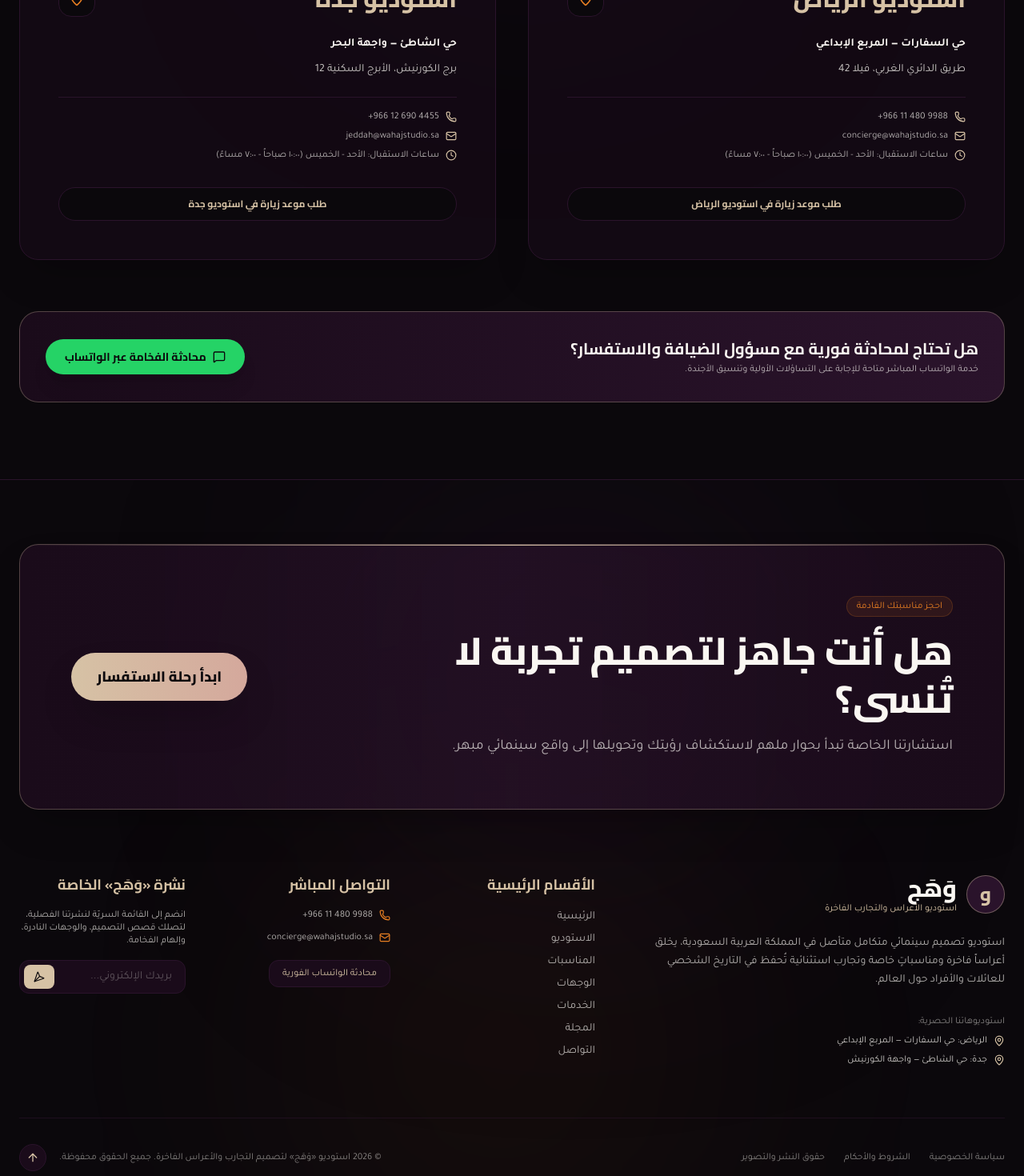
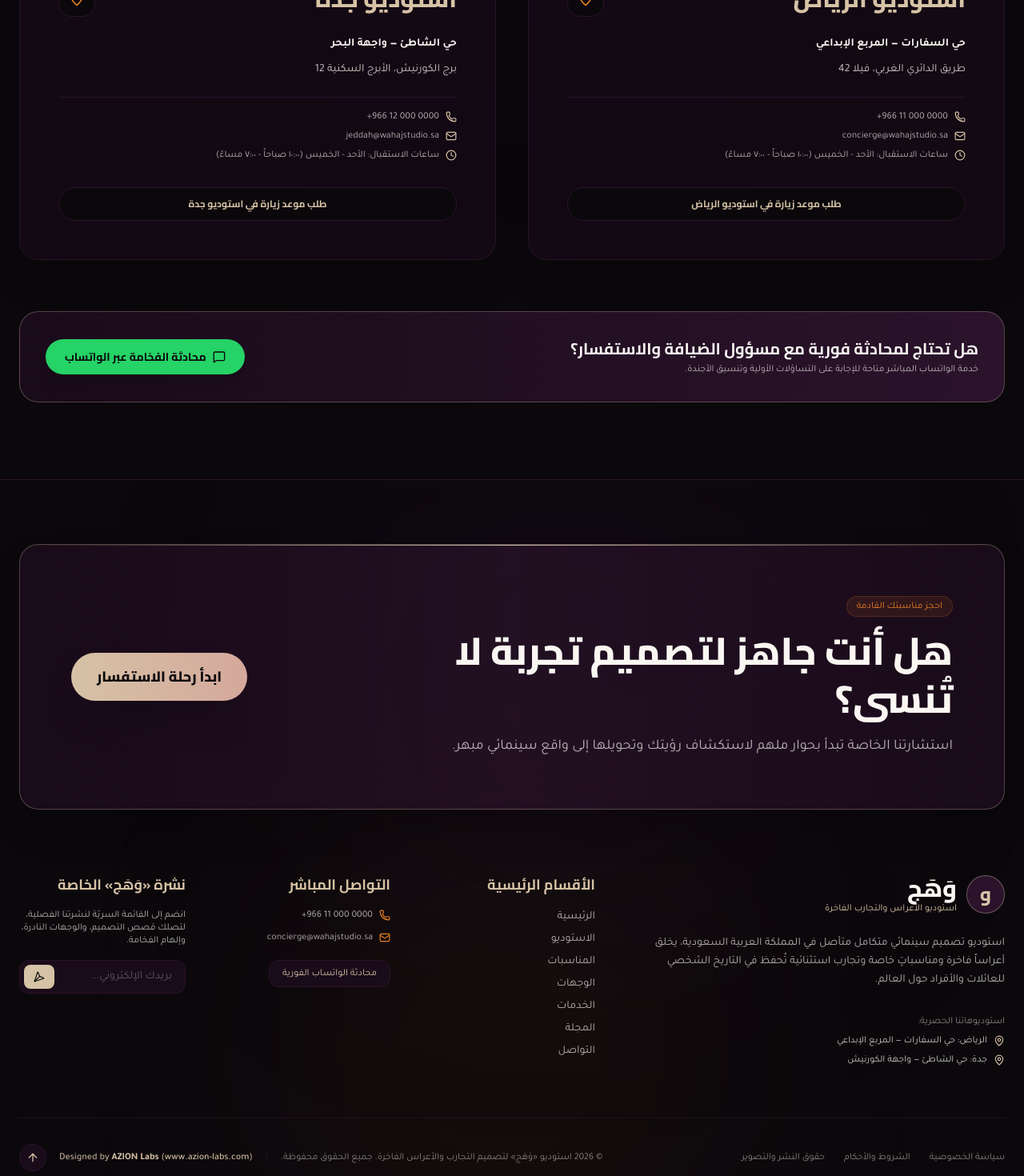
Before and after one commit to azizalzahrani/wahag-wedding, a React (Vite) app: page / in a window 1280 px wide. Shown: the part 8180-9650 px from the top of the page at 80% size. Built offline with nearby package versions, Linux system fonts and the light colour scheme; a web font is replaced by a local one.

Commit message:
Redact phone and whatsapp numbers, add Designed by AZION Labs footer credits

```diff
--- a/src/components/ContactSection.jsx
+++ b/src/components/ContactSection.jsx
@@ -87,9 +87,8 @@ export default function ContactSection({ openInquiry }) {
           </div>
 
           <a
-            href="https://wa.me/966500009988"
-            target="_blank"
-            rel="noreferrer"
+            href="#"
+            onClick={(e) => e.preventDefault()}
             className="whitespace-nowrap px-6 py-3 rounded-full bg-[#25D366] text-[#0B080C] font-heading font-bold text-sm flex items-center gap-2 shadow-xl hover:scale-105 transition-all"
           >
             <MessageSquare size={16} />
--- a/src/components/Footer.jsx
+++ b/src/components/Footer.jsx
@@ -114,7 +114,7 @@ export default function Footer({ setActivePage, openInquiry, openLegal }) {
             <ul className="space-y-3 font-body text-xs text-[#FAF7F2]/70">
               <li className="flex items-center gap-2 justify-start">
                 <Phone size={14} className="text-[#E67E22]" />
-                <span dir="ltr">+966 11 480 9988</span>
+                <span dir="ltr">+966 11 000 0000</span>
               </li>
               <li className="flex items-center gap-2 justify-start">
                 <Mail size={14} className="text-[#E67E22]" />
@@ -122,9 +122,8 @@ export default function Footer({ setActivePage, openInquiry, openLegal }) {
               </li>
               <li className="pt-2">
                 <a
-                  href="https://wa.me/966500009988"
-                  target="_blank"
-                  rel="noreferrer"
+                  href="#"
+                  onClick={(e) => e.preventDefault()}
                   className="inline-flex items-center gap-2 px-4 py-2 rounded-xl bg-[#1A0B1A] border border-[#2A132B] text-[#D6C2A5] hover:border-[#D6C2A5] transition-colors"
                 >
                   <span>محادثة الواتساب الفورية</span>
@@ -170,7 +169,7 @@ export default function Footer({ setActivePage, openInquiry, openLegal }) {
         </div>
 
         {/* Bottom Legal & Copyright Bar */}
-        <div className="pt-8 border-t border-[#2A132B]/60 flex flex-col md:flex-row items-center justify-between gap-4 font-body text-xs text-[#FAF7F2]/50">
+        <div className="pt-8 border-t border-[#2A132B]/60 flex flex-col lg:flex-row items-center justify-between gap-4 font-body text-xs text-[#FAF7F2]/50">
           <div className="flex flex-wrap items-center gap-6">
             <button onClick={() => openLegal('privacy')} className="hover:text-[#D6C2A5] transition-colors">
               سياسة الخصوصية
@@ -183,8 +182,28 @@ export default function Footer({ setActivePage, openInquiry, openLegal }) {
             </button>
           </div>
 
-          <div className="flex items-center gap-4">
+          <div className="flex flex-col sm:flex-row items-center gap-4 text-center sm:text-right">
             <span>© {new Date().getFullYear()} استوديو «وَهَج» لتصميم التجارب والأعراس الفاخرة. جميع الحقوق محفوظة.</span>
+            <span className="hidden sm:inline text-[#2A132B]">|</span>
+            <span className="text-[#D6C2A5]/90 font-medium">
+              Designed by{' '}
+              <a
+                href="https://www.azion-labs.com"
+                target="_blank"
+                rel="noopener noreferrer"
+                className="font-bold text-[#D6C2A5] hover:underline"
+              >
+                AZION Labs
+              </a>{' '}
+              (<a
+                href="https://www.azion-labs.com"
+                target="_blank"
+                rel="noopener noreferrer"
+                className="hover:underline text-[#D6C2A5]"
+              >
+                www.azion-labs.com
+              </a>)
+            </span>
             <button
               onClick={scrollToTop}
               title="العودة لأعلى الصفحة"
--- a/src/components/InquiryModal.jsx
+++ b/src/components/InquiryModal.jsx
@@ -291,9 +291,8 @@ export default function InquiryModal({ isOpen, onClose }) {
 
             <div className="pt-4 flex flex-col sm:flex-row items-center justify-center gap-4">
               <a
-                href={`https://wa.me/966500009988?text=${whatsappMessage}`}
-                target="_blank"
-                rel="noreferrer"
+                href="#"
+                onClick={(e) => e.preventDefault()}
                 className="w-full sm:w-auto px-6 py-3 rounded-full bg-[#25D366] text-[#0B080C] font-heading font-bold text-sm flex items-center justify-center gap-2 shadow-xl hover:scale-105 transition-all"
               >
                 <MessageSquare size={16} />
--- a/src/data/studioData.js
+++ b/src/data/studioData.js
@@ -12,16 +12,16 @@ export const STUDIO_INFO = {
       city: "الرياض",
       district: "حي السفارات — المربع الإبداعي",
       address: "طريق الدائري الغربي، فيلا 42",
-      phone: "+966 11 480 9988",
-      whatsapp: "966500009988",
+      phone: "+966 11 000 0000",
+      whatsapp: "966500000000",
       email: "concierge@wahajstudio.sa"
     },
     {
       city: "جدة",
       district: "حي الشاطئ — واجهة البحر",
       address: "برج الكورنيش، الأبرج السكنية 12",
-      phone: "+966 12 690 4455",
-      whatsapp: "966500009988",
+      phone: "+966 12 000 0000",
+      whatsapp: "966500000000",
       email: "jeddah@wahajstudio.sa"
     }
   ]
```
